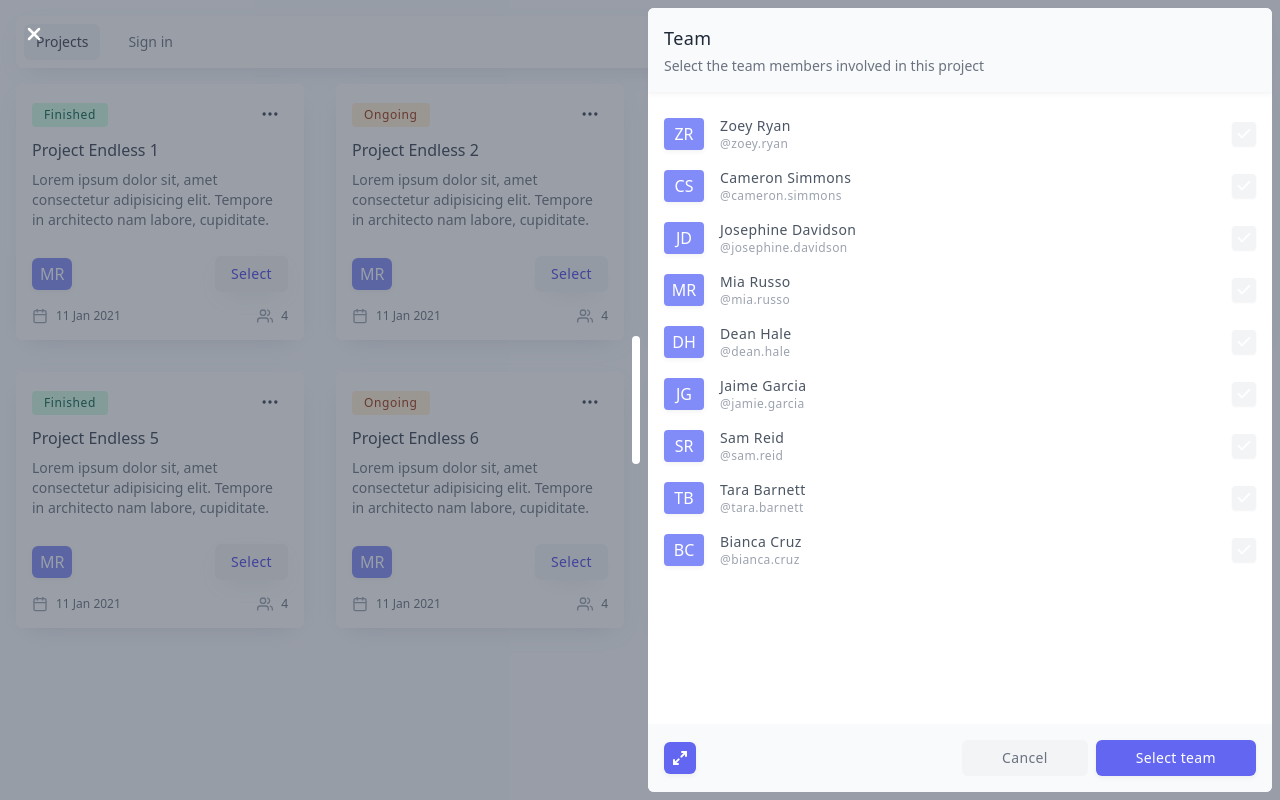
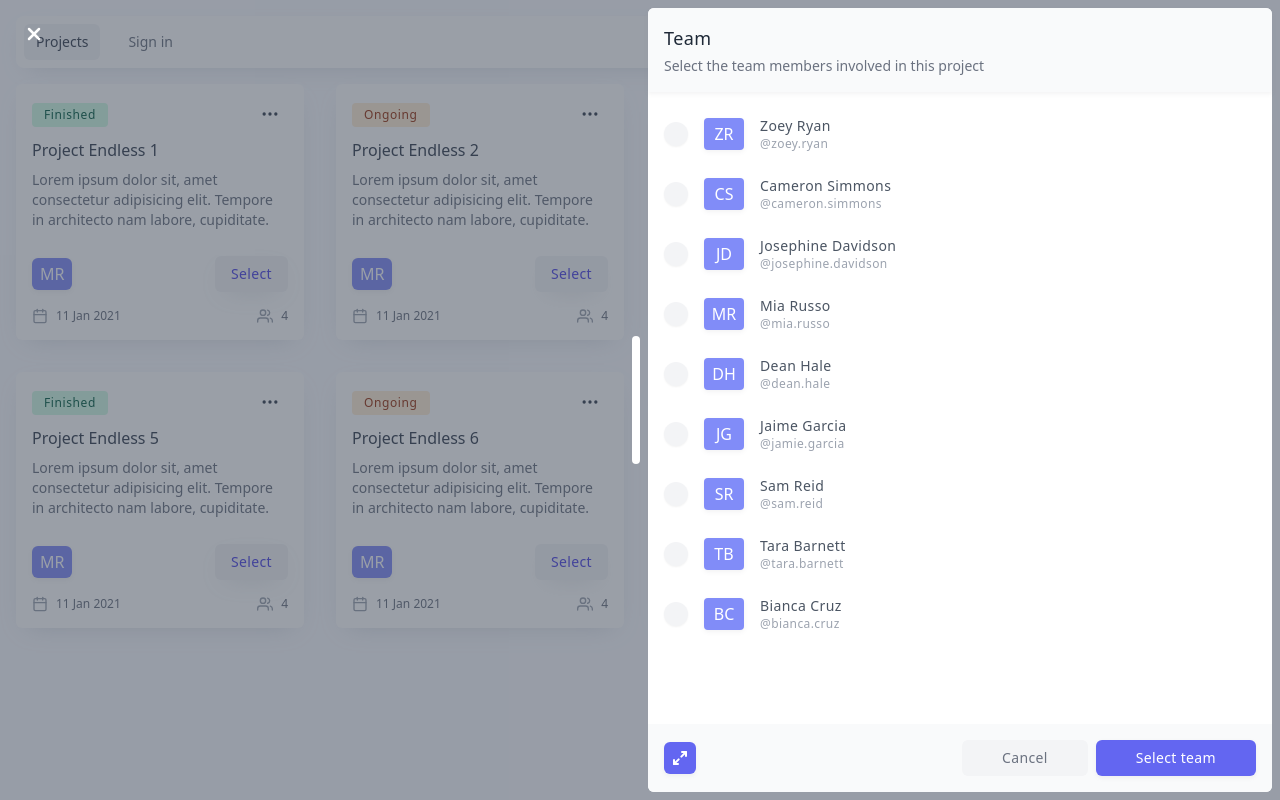
Before and after one commit to stephanrusu/learn-vue-ts, a Vue app: page /projects/team/1 in a window 1280 px wide. Built offline with nearby package versions, Linux system fonts and the light colour scheme.

Commit message:
Refactor member selection

```diff
--- a/src/components/auth/SignIn.vue
+++ b/src/components/auth/SignIn.vue
@@ -24,6 +24,7 @@
         <button
           type="button"
           class="text-white px-10 py-2 rounded-md text-sm font-medium tracking-wide shadow-small bg-indigo-500 hover:bg-indigo-600 ease-in transition-colors"
+          @click="$router.push({ name: 'projects' })"
         >
           Sign in
         </button>
--- /dev/null
+++ b/src/components/kanban/common/UsersSelect.vue
@@ -0,0 +1,124 @@
+<template>
+  <div class="py-4 px-2 flex flex-col space-y-2">
+    <template v-for="(user, index) in users">
+      <label
+        :key="user.username"
+        :for="`user-${index}`"
+        class="flex items-center p-2 hover:bg-gray-100 rounded-md"
+        :class="{ 'bg-gray-50': checkValidation(user.username) }"
+      >
+        <div class="block cursor-pointer mr-4">
+          <div
+            v-if="multiple"
+            :class="[
+              'flex items-center justify-center rounded p-1 shadow-sm ease-in transition-colors cursor-pointer',
+              checkValidation(user.username) ? 'bg-indigo-500 hover:bg-indigo-600' : 'bg-gray-100 hover:bg-gray-200',
+            ]"
+          >
+            <input
+              :id="`user-${index}`"
+              type="checkbox"
+              name="members"
+              class="opacity-0 absolute hidden"
+              @change="toggleSelectUser(user.username)"
+            />
+            <svg
+              xmlns="http://www.w3.org/2000/svg"
+              width="24"
+              height="24"
+              viewBox="0 0 24 24"
+              fill="none"
+              stroke="currentColor"
+              stroke-width="3"
+              stroke-linecap="round"
+              stroke-linejoin="round"
+              class="feather feather-check stroke-current w-4 h-4 text-white"
+            >
+              <polyline points="20 6 9 17 4 12"></polyline>
+            </svg>
+          </div>
+
+          <div
+            v-else
+            :class="[
+              'flex items-center justify-center rounded-full p-2 shadow-sm ease-in transition-colors cursor-pointer',
+              checkValidation(user.username) ? 'bg-indigo-500 hover:bg-indigo-600' : 'bg-gray-100 hover:bg-gray-200',
+            ]"
+          >
+            <input
+              :id="`user-${index}`"
+              type="radio"
+              name="members"
+              class="opacity-0 absolute hidden"
+              @change="toggleSelectUser(user.username)"
+            />
+            <div
+              class="w-2 h-2 rounded-full"
+              :class="[selectedUsers === user.username ? 'bg-white' : 'bg-gray-100']"
+            ></div>
+          </div>
+        </div>
+        <div class="flex items-center">
+          <div
+            class="bg-indigo-400 hover:z-10 flex items-center justify-center rounded shadow-small w-10 h-8 text-md text-white font-medium cursor-default"
+          >
+            {{ user.fullname | avatarId }}
+          </div>
+          <div class="ml-4 font-medium tracking-wide">
+            <div :class="['text-sm', selectedUsers.indexOf(user.username) >= 0 ? 'text-indigo-600' : 'text-gray-600']">
+              {{ user.fullname }}
+            </div>
+            <div :class="['text-xs text-gray-400']">@{{ user.username }}</div>
+          </div>
+        </div>
+      </label>
+    </template>
+  </div>
+</template>
+
+<script>
+export default {
+  name: "UsersSelect",
+  props: {
+    users: {
+      type: Array,
+      default() {
+        return [];
+      },
+    },
+    multiple: {
+      type: Boolean,
+      default: false,
+    },
+  },
+  data() {
+    return {
+      selectedUsers: [],
+    };
+  },
+  methods: {
+    checkValidation(username) {
+      if (this.multiple) {
+        return this.selectedUsers.indexOf(username) >= 0;
+      } else {
+        return this.selectedUsers === username;
+      }
+    },
+    toggleSelectUser(username) {
+      if (this.multiple) {
+        let indexUser = this.selectedUsers.indexOf(username);
+
+        if (indexUser < 0) {
+          this.selectedUsers.push(username);
+        } else {
+          this.selectedUsers.splice(indexUser, 1);
+        }
+      } else {
+        this.selectedUsers = username;
+      }
+    },
+  },
+};
+</script>
+
+<style lang="scss" scoped></style>
--- a/src/components/project/MembersSelection.vue
+++ b/src/components/project/MembersSelection.vue
@@ -9,69 +9,7 @@
       </div>
     </template>
     <template #main>
-      <!-- <div class="flex px-4 pt-4 pb-2">
-        <input
-          type="text"
-          name="text"
-          placeholder="Lookin' for someone ?"
-          class="focus:border-indigo-300 w-full border-gray-300 rounded shadow-small focus:shadow-small-2 text-sm"
-        />
-      </div> -->
-      <div class="py-4 px-2 flex flex-col">
-        <template v-for="(user, index) in users">
-          <div
-            :key="user.username"
-            class="flex items-center p-2 hover:bg-gray-100 rounded-md"
-            :class="{ 'bg-gray-50': selectedUsers.indexOf(user.username) >= 0 }"
-          >
-            <div
-              class="bg-indigo-400 hover:z-10 flex items-center justify-center rounded shadow-small w-10 h-8 text-md text-white font-medium cursor-default"
-            >
-              {{ user.fullname | avatarId }}
-            </div>
-            <div class="ml-4 font-medium tracking-wide">
-              <div
-                :class="['text-sm', selectedUsers.indexOf(user.username) >= 0 ? 'text-indigo-600' : 'text-gray-600']"
-              >
-                {{ user.fullname }}
-              </div>
-              <div :class="['text-xs text-gray-400']">@{{ user.username }}</div>
-            </div>
-            <div class="block cursor-pointer ml-auto">
-              <input
-                :id="`user-${index}`"
-                type="checkbox"
-                class="opacity-0 absolute hidden"
-                @change="toggleSelectUser(user.username)"
-              />
-              <label
-                :for="`user-${index}`"
-                :class="[
-                  'flex items-center justify-center rounded p-1 shadow-sm ease-in transition-colors cursor-pointer',
-                  selectedUsers.indexOf(user.username) >= 0
-                    ? 'bg-indigo-500 hover:bg-indigo-600'
-                    : 'bg-gray-100 hover:bg-gray-200',
-                ]"
-              >
-                <svg
-                  xmlns="http://www.w3.org/2000/svg"
-                  width="24"
-                  height="24"
-                  viewBox="0 0 24 24"
-                  fill="none"
-                  stroke="currentColor"
-                  stroke-width="3"
-                  stroke-linecap="round"
-                  stroke-linejoin="round"
-                  class="feather feather-check stroke-current w-4 h-4 text-white"
-                >
-                  <polyline points="20 6 9 17 4 12"></polyline>
-                </svg>
-              </label>
-            </div>
-          </div>
-        </template>
-      </div>
+      <users-select :users="users" :multiple="multiple" />
     </template>
     <template #footer>
       <div class="flex flex-row space-x-2">
@@ -94,14 +32,20 @@
 </template>
 
 <script>
+import UsersSelect from "../kanban/common/UsersSelect.vue";
 import KanbanOverlay from "../KanbanOverlay.vue";
 
 export default {
   name: "MembersSelection",
-  components: { KanbanOverlay },
+  components: { KanbanOverlay, UsersSelect },
+  props: {
+    multiple: {
+      type: Boolean,
+      default: false,
+    },
+  },
   data() {
     return {
-      selectedUsers: [],
       users: [
         {
           fullname: "Zoey Ryan",
@@ -151,16 +95,5 @@ export default {
       ],
     };
   },
-  methods: {
-    toggleSelectUser(userName) {
-      let indexUser = this.selectedUsers.indexOf(userName);
-
-      if (indexUser < 0) {
-        this.selectedUsers.push(userName);
-      } else {
-        this.selectedUsers.splice(indexUser, 1);
-      }
-    },
-  },
 };
 </script>
--- a/src/components/project/ProjectCard.vue
+++ b/src/components/project/ProjectCard.vue
@@ -60,7 +60,7 @@
                   role="menuitem"
                   @click="changeTeamMembers"
                 >
-                  Manage people
+                  Manage team
                 </button>
                 <button
                   class="rounded block w-full p-2 text-sm text-gray-700 hover:bg-gray-100 hover:text-gray-800 text-left"
@@ -165,7 +165,7 @@ export default {
   },
   methods: {
     changeTeamMembers() {
-      this.$router.push({ name: "project-team", params: { projectId: this.project } });
+      this.$router.push({ name: "project-team", params: { projectId: this.project, multiple: true } });
       this.toggleOptionsDropdown();
     },
     deleteProject() {
--- a/src/components/project/ProjectForm.vue
+++ b/src/components/project/ProjectForm.vue
@@ -30,16 +30,24 @@
         </div>
         <div class="">
           <label for="taskTitle" class="text-sm font-medium text-gray-700">Team members</label>
-          <div class="flex items-center space-x-2 mt-2">
-            <div
-              data-v-925b48ac=""
-              class="bg-indigo-400 hover:z-10 flex items-center justify-center rounded shadow-small px-2 py-1 text-md text-white font-medium cursor-default"
-            >
-              SR
+          <div class="flex items-center mt-2">
+            <div class="flex items-center space-x-2">
+              <div
+                data-v-925b48ac=""
+                class="bg-indigo-400 hover:z-10 flex items-center justify-center rounded shadow-small px-2 py-1 text-md text-white font-medium cursor-default"
+              >
+                MR
+              </div>
+              <div
+                data-v-925b48ac=""
+                class="bg-indigo-400 hover:z-10 flex items-center justify-center rounded shadow-small px-2 py-1 text-md text-white font-medium cursor-default"
+              >
+                SR
+              </div>
             </div>
             <button
               type="button"
-              class="rounded-full p-2 hover:bg-gray-50 ease-in transition-colors border-2 border-dashed border-gray-200"
+              class="rounded-full p-2 hover:bg-gray-50 ease-in transition-colors border-2 border-dashed border-gray-200 ml-2"
             >
               <svg
                 xmlns="http://www.w3.org/2000/svg"
```
